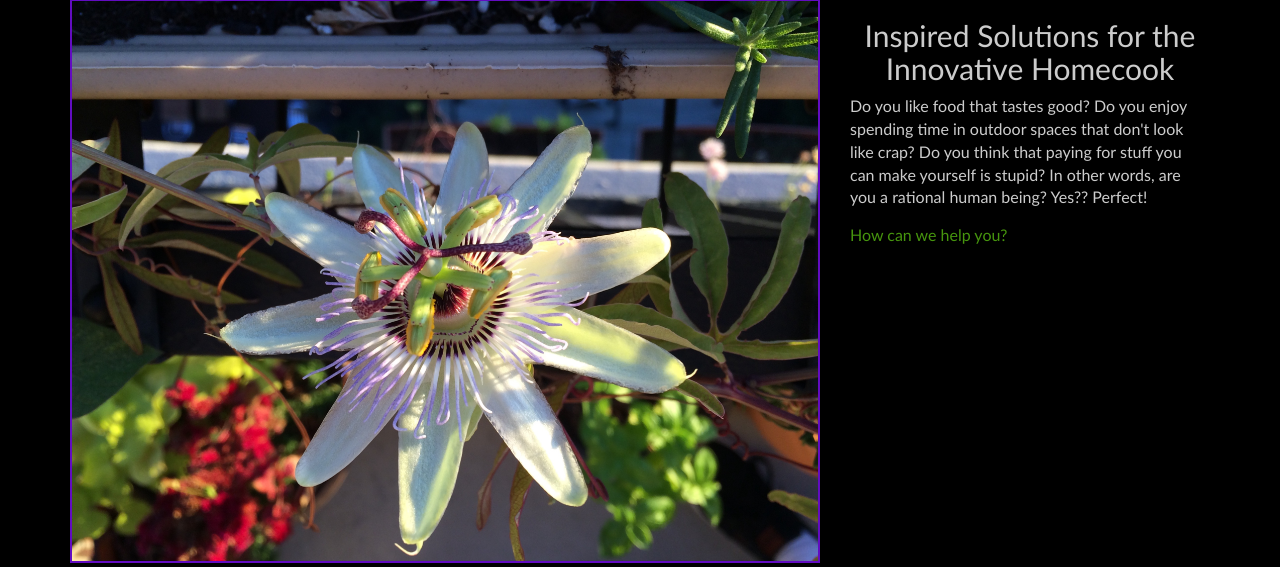
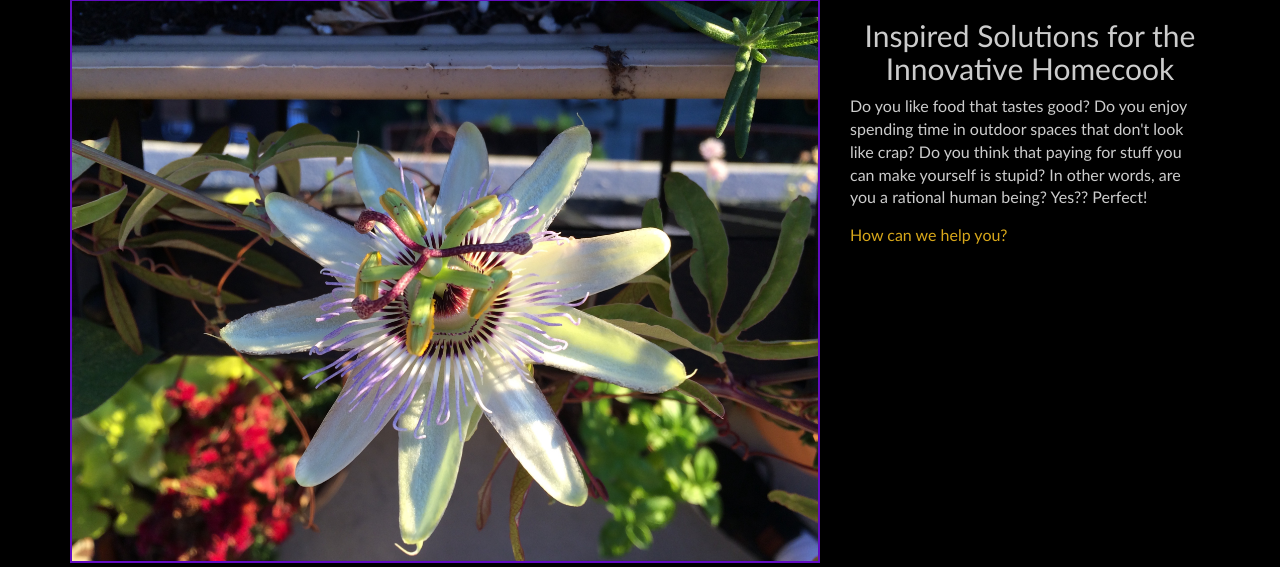
Before and after one commit to a-bort/Nightshade, a PHP site: page / in a window 1280 px wide. Shown: the part 86-653 px from the top of the page. Run offline with PHP 8.4, Linux system fonts and the light colour scheme; some libraries are stand-ins or nearby versions.

Commit message:
Purple and yellow with some blue

```diff
--- a/public/stylesheets/style.css
+++ b/public/stylesheets/style.css
@@ -46,19 +46,19 @@ p {
   margin-bottom: 15px;
 }
 a {
-  color: #46950E;
+  color: #D7A71A;
 }
 a:hover,
 a:focus {
   text-decoration: none;
-  color: #98CA74;
+  color: #edcc6a;
 }
 .btn-action {
-  background-color: #46950E;
+  background-color: #176189;
   color: #CCCCCC;
 }
 .btn-action:hover {
-  background-color: #98CA74;
+  background-color: #2b9ddb;
   color: #CCCCCC;
 }
 .center-image {
--- a/public/stylesheets/style.less
+++ b/public/stylesheets/style.less
@@ -3,15 +3,17 @@
 @text-color-light:      #CCCCCC;
 @primary-color:         #310661;//#290895;//#261758;
 @primary-color-light:   lighten(@primary-color, 20%);
-@secondary-color:       #98CA74;//#887CAF;
-@tertiary-color:        #46950E;//#4A9130
+@secondary-color:       #176189;//#887CAF;
+@secondary-color-light: lighten(@secondary-color, 20%);
+@tertiary-color:        #D7A71A;//#4A9130
+@tertiary-color-light:  lighten(@tertiary-color, 20%);
 
 @border-color:          @primary-color-light;
 @shadow-color:          lighten(@border-color, 10%);
 @link-color:            @tertiary-color;
-@link-color-hover:      @secondary-color;
-@button-color:          @tertiary-color;
-@button-color-hover:    @secondary-color;
+@link-color-hover:      @tertiary-color-light;
+@button-color:          @secondary-color;
+@button-color-hover:    @secondary-color-light;
 @button-text-color:     @text-color-light;
 
 @thin-border:           2px solid;
```
